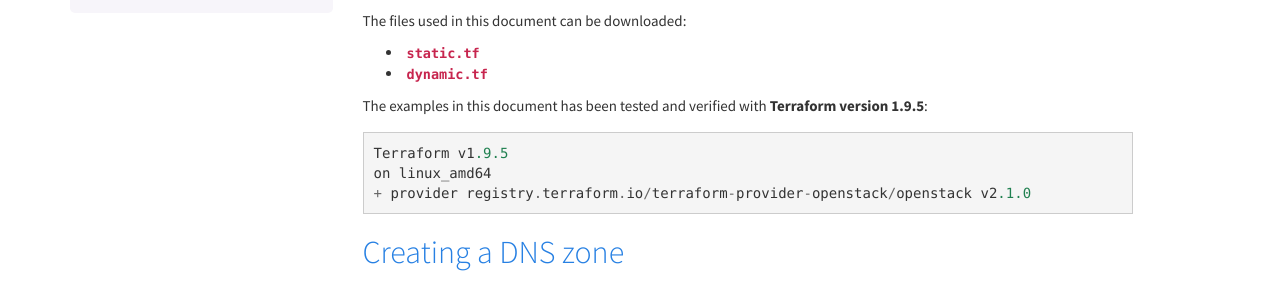
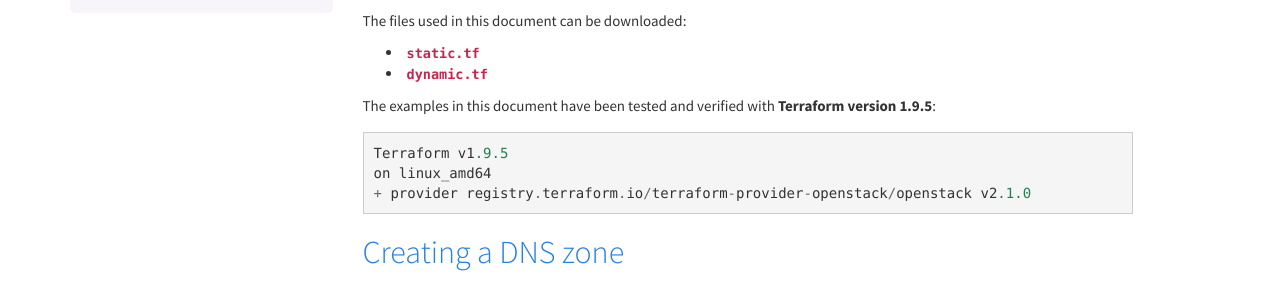
Before and after one commit to norcams/docs-enduser, a Sphinx documentation site: the page built from docs/terraform-part5.rst, in a window 1280 px wide and 900 px high. Shown: the part 387-670 px from the top of the window. Built offline with Sphinx 7.4.7, drawn with Linux system fonts in a browser that asks for light colours.

Commit message:
terraform review

```diff
--- a/docs/terraform-part1.rst
+++ b/docs/terraform-part1.rst
@@ -16,7 +16,7 @@ shows how to use Terraform in its simplest and most basic form.
 The example file can be downloaded here: :download:`basic.tf
 <downloads/tf-example1/basic.tf>`.
 
-The examples in this document has been tested and verified
+The examples in this document have been tested and verified
 with **Terraform version 1.9.5**::
 
   Terraform v1.9.5
--- a/docs/terraform-part2.rst
+++ b/docs/terraform-part2.rst
@@ -18,7 +18,7 @@ this example we create everything from scratch.
 The example file can be downloaded here: :download:`advanced.tf
 <downloads/tf-example2/advanced.tf>`.
 
-The examples in this document has been tested and verified
+The examples in this document have been tested and verified
 with **Terraform version 1.9.5**::
 
   Terraform v1.9.5
--- a/docs/terraform-part3.rst
+++ b/docs/terraform-part3.rst
@@ -31,7 +31,7 @@ The files used in this document can be downloaded:
 * :download:`variables.tf <downloads/tf-example3/variables.tf>`
 * :download:`terraform.tfvars <downloads/tf-example3/terraform.tfvars>`
 
-The examples in this document has been tested and verified
+The examples in this document have been tested and verified
 with **Terraform version 1.9.5**::
 
   Terraform v1.9.5
--- a/docs/terraform-part4.rst
+++ b/docs/terraform-part4.rst
@@ -37,7 +37,7 @@ The files used in this document can be downloaded:
 * :download:`web.yaml <downloads/tf-example4/web.yaml>`
 * :download:`db.yaml <downloads/tf-example4/db.yaml>`
 
-The examples in this document has been tested and verified
+The examples in this document have been tested and verified
 with **Terraform version 1.9.5**::
 
   Terraform v1.9.5
--- a/docs/terraform-part5.rst
+++ b/docs/terraform-part5.rst
@@ -15,7 +15,7 @@ The files used in this document can be downloaded:
 * :download:`static.tf <downloads/tf-example5/static.tf>`
 * :download:`dynamic.tf <downloads/tf-example5/dynamic.tf>`
 
-The examples in this document has been tested and verified
+The examples in this document have been tested and verified
 with **Terraform version 1.9.5**::
 
   Terraform v1.9.5
```
